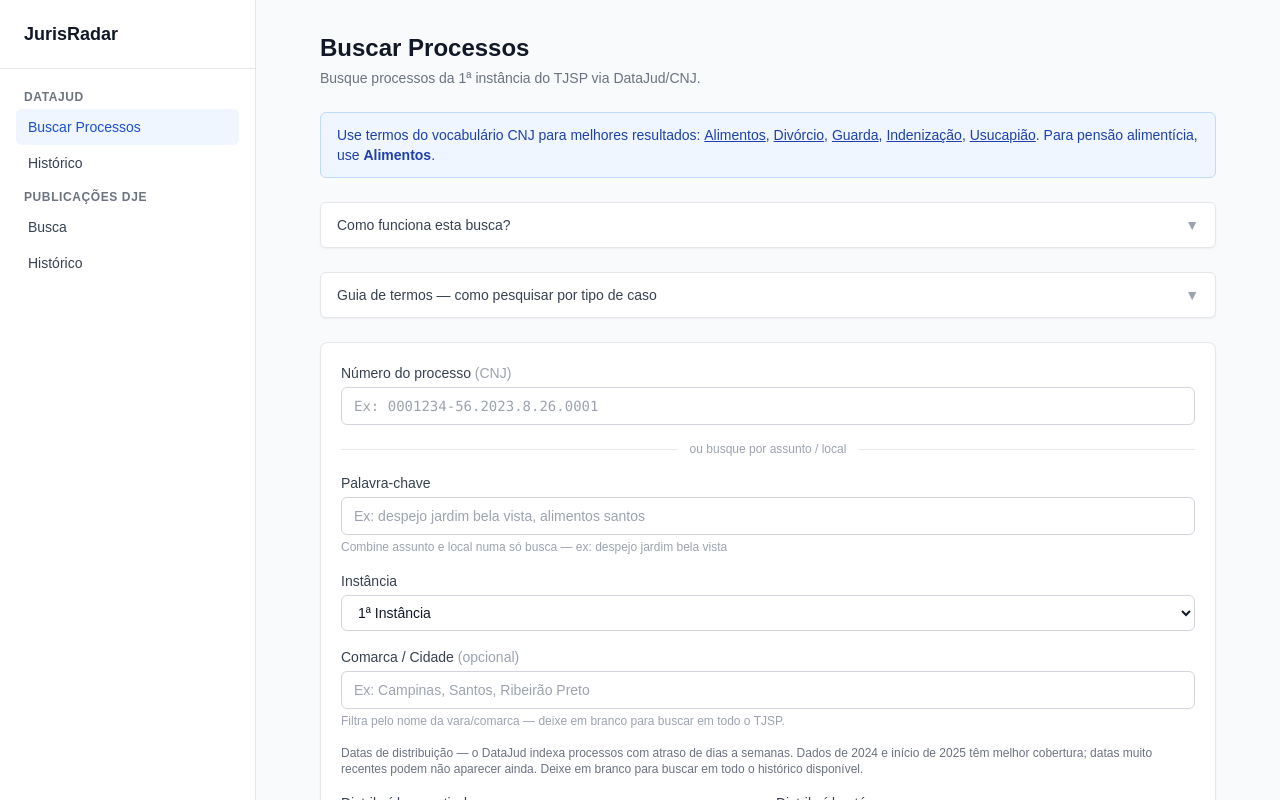
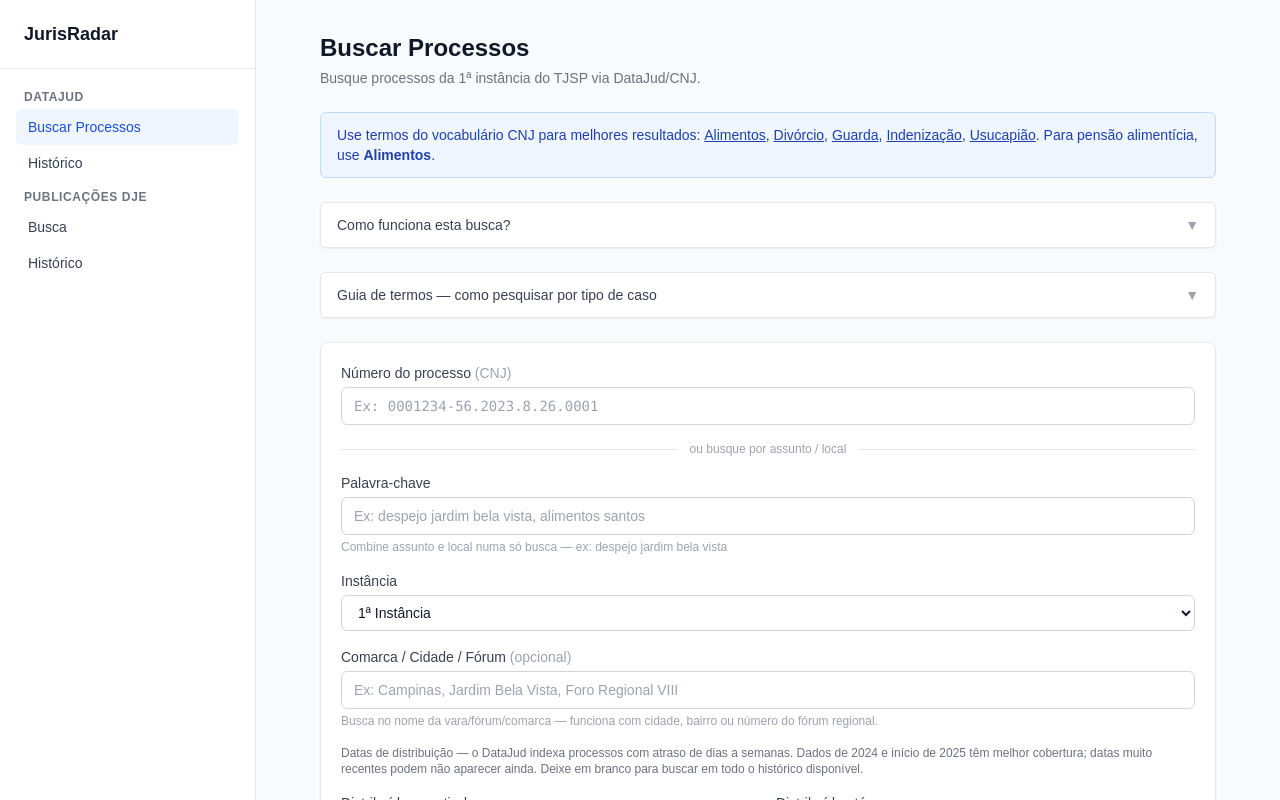
Before and after one commit to victorhenriqueoliveira-ai/JurisRadar, a Next.js app: page /search in a window 1280 px wide. Shown: the top 800 px of the page. Built offline with nearby package versions, Linux system fonts and the light colour scheme.

Commit message:
feat: renomear campo comarca para incluir Fórum no label e placeholder

```diff
--- a/src/app/(protected)/search/page.tsx
+++ b/src/app/(protected)/search/page.tsx
@@ -495,17 +495,17 @@ function DataJudSearchContent() {
 
             <div>
               <label htmlFor="comarca" className="block text-sm font-medium text-gray-700 mb-1">
-                Comarca / Cidade <span className="text-gray-400 font-normal">(opcional)</span>
+                Comarca / Cidade / Fórum <span className="text-gray-400 font-normal">(opcional)</span>
               </label>
               <input
                 id="comarca"
                 type="text"
-                placeholder="Ex: Campinas, Santos, Ribeirão Preto"
+                placeholder="Ex: Campinas, Jardim Bela Vista, Foro Regional VIII"
                 {...register('comarca')}
                 className="w-full px-3 py-2 border border-gray-300 rounded-md text-sm text-gray-900 placeholder-gray-400 focus:outline-none focus:ring-2 focus:ring-blue-500 focus:border-blue-500 disabled:opacity-50"
               />
               <p className="mt-1 text-xs text-gray-400">
-                Filtra pelo nome da vara/comarca — deixe em branco para buscar em todo o TJSP.
+                Busca no nome da vara/fórum/comarca — funciona com cidade, bairro ou número do fórum regional.
               </p>
             </div>
 
```
